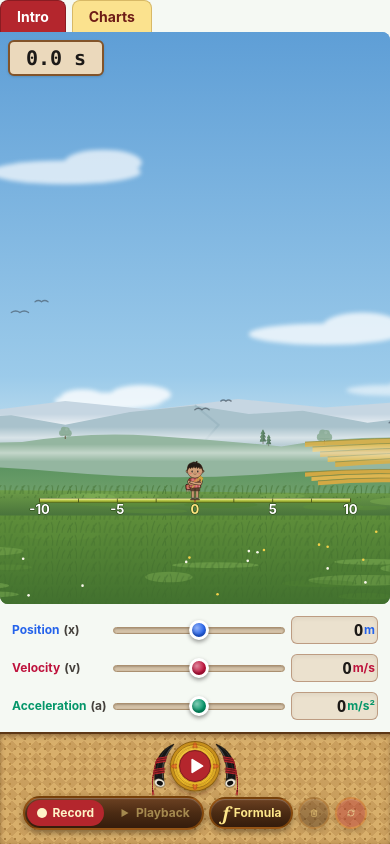
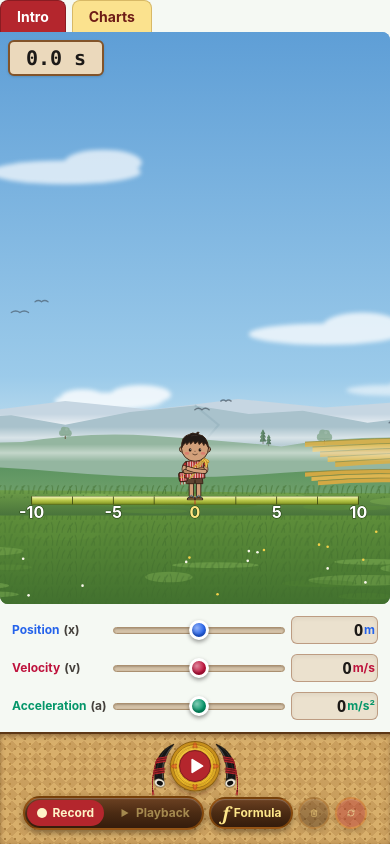
Before and after one commit to Sawla-1/pit-sim-motion-1d, a React (Vite) app: page / in a window 390 px wide. Built offline with nearby package versions, Linux system fonts and the light colour scheme.

Commit message:
Make the boy, bamboo and numbers bigger on phones

```diff
--- a/src/components/SimulationScene.jsx
+++ b/src/components/SimulationScene.jsx
@@ -1,12 +1,17 @@
 import { useEffect, useId, useRef, useState } from "react";
-import { makeSceneView, makeBackdropView, makeRulerTicks, isCompactRuler, labelFontSize, GROUND_Y, EDGE, MIN_RANGE, EDGE_LABEL_GAP, LABEL_BASE, PIN_FLAG_HEIGHT } from "../utils/sceneMath";
+import { makeSceneView, makeBackdropView, makeRulerTicks, isCompactRuler, GROUND_Y, EDGE, MIN_RANGE, EDGE_LABEL_GAP, LABEL_BASE, PIN_FLAG_HEIGHT } from "../utils/sceneMath";
 import { formatNumber } from "../utils/formatNumber";
 import { KAREN_ART } from "../styles/karenStyles";
 import { SERIES_COLORS } from "../styles/seriesColors";
 
 const MAN_HEIGHT_TALL = 1.7; // Introduction: about 8.5% of the ruler's width, like the mockup
 const MAN_HEIGHT_SHORT = 1.2; // Charts: the scene is short, so he is smaller
-const MAN_SCALE_COMPACT = 1.5; // a short ruler (a phone held upright): he is 1.5 times taller, so he is easy to see
+// Introduction with a short ruler (a phone held upright): the man is 2.5 times taller, the bamboo
+// 2 times thicker and the numbers at least 16px, so all are easy to see. Not on Charts: that scene
+// is short, and he would reach the time box.
+const MAN_SCALE_BIG = 2.5;
+const BAMBOO_SCALE_BIG = 2;
+const LABEL_MIN_PX_BIG = 16;
 
 // The ruler look when no `look` is given (the Charts tab)
 const DEFAULT_RULER = {
@@ -36,6 +41,17 @@ const MOVING_THRESHOLD = 0.1; // m/s; at or below this he stands
 // `touch-action` on parts of an SVG, so the scroll is stopped in touchstart. It must be a real
 // listener with { passive: false } (React's touch handlers can't stop scrolling), and it sits
 // only on the man, so swipes elsewhere stay smooth. Used as a ref; returns its cleanup (React 19).
+// The same ruler look with a thicker bar: the joints grow with it, and the numbers hang lower to clear it
+function thickerRuler(look, scale) {
+  return {
+    ...look,
+    groundHeight: look.groundHeight * scale,
+    tickHeight: look.tickHeight * scale,
+    tickLabeledHeight: look.tickLabeledHeight * scale,
+    labelDrop: look.labelDrop + (look.groundHeight * (scale - 1)) / 2,
+  };
+}
+
 function stopScrollOnTouch(element) {
   const stop = (event) => {
     if (event.cancelable) event.preventDefault();
@@ -49,7 +65,7 @@ function stopScrollOnTouch(element) {
 // pins = [{ name, position }], tall = Introduction size, look = the ruler colours
 // backdrop = the picture behind the scene, so the ground stands on it (see makeBackdropView)
 // onManDragStart / onManDragSample(meters) / onManDragEnd = the man being dragged
-function SimulationScene({ position, velocity, pins = [], tall, look = DEFAULT_RULER, backdrop, onManDragStart, onManDragSample, onManDragEnd }) {
+function SimulationScene({ position, velocity, pins = [], tall, look: baseLook = DEFAULT_RULER, backdrop, onManDragStart, onManDragSample, onManDragEnd }) {
   const ref = useRef(null);
   const drag = useRef(null); // while dragging: the scale from the moment of the press; null = not dragging
   const [size, setSize] = useState({ width: 0, height: 0, side: 0 });
@@ -68,10 +84,13 @@ function SimulationScene({ position, velocity, pins = [], tall, look = DEFAULT_R
 
   const rulerWidth = size.width - 2 * size.side;
   const compact = isCompactRuler(rulerWidth);
-  const manHeight = (tall ? MAN_HEIGHT_TALL : MAN_HEIGHT_SHORT) * (compact ? MAN_SCALE_COMPACT : 1);
+  const big = tall && compact; // see MAN_SCALE_BIG
+  const manHeight = tall ? MAN_HEIGHT_TALL * (big ? MAN_SCALE_BIG : 1) : MAN_HEIGHT_SHORT;
+  const manWidth = manHeight * MAN_ASPECT;
+  const look = big ? thickerRuler(baseLook, BAMBOO_SCALE_BIG) : baseLook;
   const ready = size.width > 0 && size.height > 0;
   const view = !ready ? null
-    : backdrop ? makeBackdropView(size.width, size.height, manHeight, backdrop, size.side)
+    : backdrop ? makeBackdropView(size.width, size.height, { manHeight, manWidth, backdrop, side: size.side, labelMinPx: big ? LABEL_MIN_PX_BIG : undefined })
     : makeSceneView(size.width, size.height, manHeight);
 
   // The ruler spans -range..range with 0 in the center, and follows the man both ways.
@@ -89,9 +108,9 @@ function SimulationScene({ position, velocity, pins = [], tall, look = DEFAULT_R
   });
 
   // A ruler number hanging from `drop` below the ground line. The size is in world units,
-  // so on narrow screens it grows to stay readable (see labelFontSize).
+  // so on narrow screens it grows to stay readable (the view picks it).
   // paint-order draws the outline first, so only its outer half shows.
-  const labelSize = labelFontSize(rulerWidth);
+  const labelSize = view?.labelSize ?? LABEL_BASE;
   const rulerText = (key, worldX, drop, text, color) => (
     <text
       key={key}
@@ -124,7 +143,6 @@ function SimulationScene({ position, velocity, pins = [], tall, look = DEFAULT_R
   // He stands when he is (nearly) still and walks when he moves. Both pictures are always
   // in the page and only one is shown, so switching never waits for a download.
   // Only the walking picture turns: he walks left when his speed is 0 or less (the art faces right).
-  const manWidth = manHeight * MAN_ASPECT;
   const isStanding = Math.abs(velocity) <= MOVING_THRESHOLD;
   // Dragging must START on the man (the handlers are only on his pictures), but once started it
   // follows the mouse or finger anywhere on the page, even over the charts or the controls, same
--- a/src/styles/karenStyles.js
+++ b/src/styles/karenStyles.js
@@ -16,8 +16,9 @@ export const KAREN_ART = {
 // line goes: 96 picture px above its bottom edge, on the meadow in front of the village (like a
 // 1366 x 768 laptop). The ruler and the boy stand there on every screen.
 export const KAREN_BACKDROP = { width: 1280, height: 530, groundUp: 96 };
-// Room kept free at the left and right of the Introduction ruler: phones 24px; sm and up 72px (the bamboo)
-export const KAREN_SCENE_SIDES = "[--side:24px] sm:[--side:72px]";
+// Room kept free at the left and right of the Introduction ruler: phones 8px (no bamboo, so the
+// ruler can be long); sm and up 72px (the bamboo)
+export const KAREN_SCENE_SIDES = "[--side:8px] sm:[--side:72px]";
 
 // The scene's own colours (from scene-intro.svg): sky to meadow. Shown behind the
 // Introduction scene until its picture arrives, so a slow connection shows no empty box.
--- a/src/utils/sceneMath.js
+++ b/src/utils/sceneMath.js
@@ -17,10 +17,11 @@ export const LABEL_BASE = 0.3; // world units: the ruler number size on big scre
 const LABEL_MIN_PX = 13; // the ruler numbers are never smaller than this on screen
 const LABEL_REFERENCE = 0.25; // the number size that CONTENT_BOTTOM was made for
 
-// How tall a ruler number is, in world units, for a scene this wide (px)
-export function labelFontSize(sceneWidth) {
-  const pixelsPerUnit = sceneWidth / (2 * FIT_HALF_WIDTH);
-  return Math.max(LABEL_BASE, LABEL_MIN_PX / pixelsPerUnit);
+// How tall a ruler number is, in world units, for a scene this wide (px). minPx = the smallest
+// size on screen; fitHalfWidth = the world units that fit from the centre to each side.
+function labelFontSize(sceneWidth, minPx = LABEL_MIN_PX, fitHalfWidth = FIT_HALF_WIDTH) {
+  const pixelsPerUnit = sceneWidth / (2 * fitHalfWidth);
+  return Math.max(LABEL_BASE, minPx / pixelsPerUnit);
 }
 
 // A short ruler on screen (a phone held upright) gets fewer numbers and a bigger man
@@ -43,23 +44,25 @@ export function makeRulerTicks(range, compact) {
   return { ticks, showEdge };
 }
 
-// The top of the pin flags and the bottom of the ruler numbers, for a ruler this wide (px)
-function contentTopBottom(rulerWidth, manHeight) {
+// The top of the pin flags and the bottom of the ruler numbers (world units)
+function contentTopBottom(labelSize, manHeight) {
   const top = GROUND_Y + manHeight + PIN_FLAG_HEIGHT; // top of the pin flags (the pole is as tall as the man)
-  const bottom = CONTENT_BOTTOM - (labelFontSize(rulerWidth) - LABEL_REFERENCE); // room for taller numbers
+  const bottom = CONTENT_BOTTOM - (labelSize - LABEL_REFERENCE); // room for taller numbers
   return { top, bottom };
 }
 
 // Makes the ruler, the pins and the man fit inside the scene on any screen size.
-// Returns the zoom (pixels per world unit) and the world→pixel functions.
+// Returns the zoom (pixels per world unit), the ruler number size and the world→pixel functions.
 // World: 0 is the centre, y goes UP. Pixels: y goes DOWN, so toY flips it.
 export function makeSceneView(width, height, manHeight) {
-  const { top, bottom } = contentTopBottom(width, manHeight);
+  const labelSize = labelFontSize(width);
+  const { top, bottom } = contentTopBottom(labelSize, manHeight);
   const centerY = (top + bottom) / 2; // the content sits below y=0, so centre on it
   const zoom = Math.min(width / (2 * FIT_HALF_WIDTH), height / (top - bottom)); // pixels per world unit
 
   return {
     zoom,
+    labelSize,
     toX: (worldX) => width / 2 + worldX * zoom,
     toY: (worldY) => height / 2 - (worldY - centerY) * zoom,
   };
@@ -69,20 +72,23 @@ export function makeSceneView(width, height, manHeight) {
 // (object-fit: cover, pinned to the bottom). So the man is on the same spot of the picture on
 // every screen. backdrop = { width, height, groundUp }: the picture's size, and how high above
 // its bottom edge the ground goes (in the picture's own pixels). side = room kept free at the
-// left and right (px), for example for the bamboo.
-export function makeBackdropView(width, height, manHeight, backdrop, side) {
+// left and right (px), for example for the bamboo. labelMinPx = the smallest ruler number (px).
+export function makeBackdropView(width, height, { manHeight, manWidth, backdrop, side, labelMinPx = LABEL_MIN_PX }) {
   const scale = Math.max(width / backdrop.width, height / backdrop.height); // as object-fit: cover
   const groundPx = height - backdrop.groundUp * scale; // from the top
   const rulerWidth = width - 2 * side;
-  const { top, bottom } = contentTopBottom(rulerWidth, manHeight);
+  const fitHalfWidth = Math.max(FIT_HALF_WIDTH, EDGE + manWidth / 2); // a wide man still fits at the ruler's ends
+  const labelSize = labelFontSize(rulerWidth, labelMinPx, fitHalfWidth);
+  const { top, bottom } = contentTopBottom(labelSize, manHeight);
   const zoom = Math.min(
-    rulerWidth / (2 * FIT_HALF_WIDTH), // the ruler fits between the sides
+    rulerWidth / (2 * fitHalfWidth), // the ruler fits between the sides
     groundPx / (top - GROUND_Y), // the man and the pin flags fit above the ground
     (height - groundPx) / (GROUND_Y - bottom), // the numbers fit below it
   );
 
   return {
     zoom,
+    labelSize,
     toX: (worldX) => width / 2 + worldX * zoom,
     toY: (worldY) => groundPx - (worldY - GROUND_Y) * zoom,
   };
```
